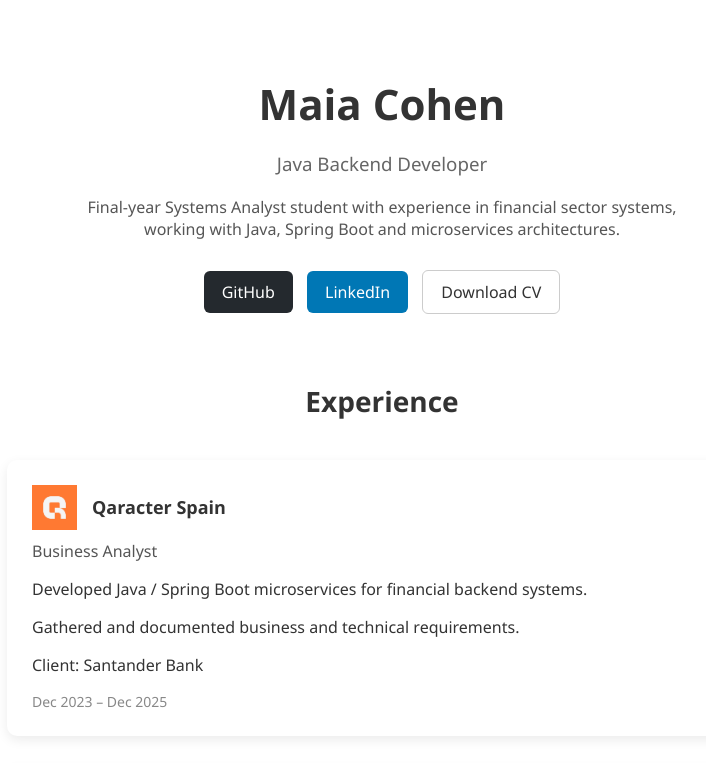
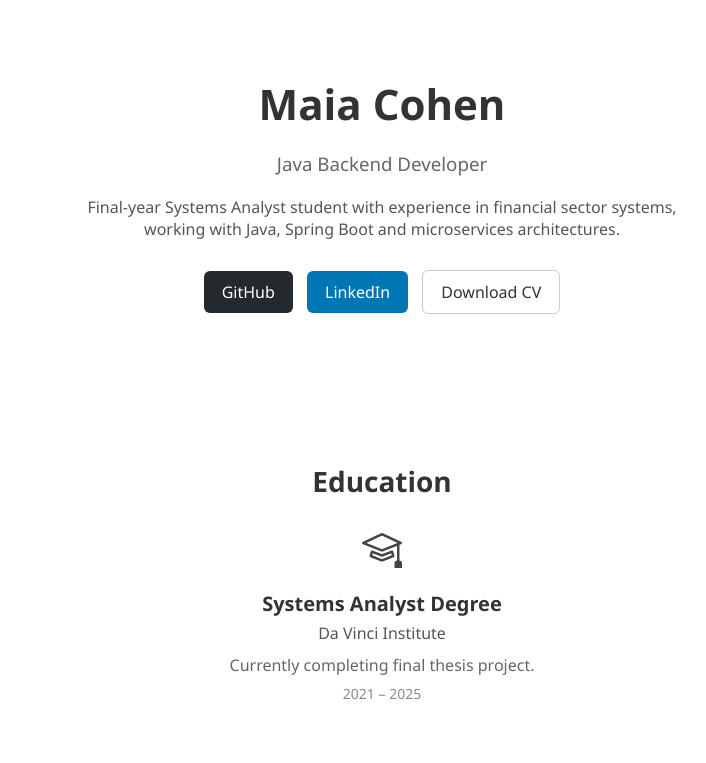
Before and after one commit to MaiaCohen/MaiaCohen.github.io, a plain HTML site: page index.html in a window 1280 px wide. Shown: the top 763 px of the page, without its empty margins (258-964 px from the left). Drawn offline with nearby package versions, Linux system fonts and the light colour scheme.

Commit message:
Add education section to index.html
Added education section with details about Systems Analyst Degree.

```diff
--- a/index.html
+++ b/index.html
@@ -36,6 +36,36 @@ working with Java, Spring Boot and microservices architectures.
 </div>
 
 </section>
+
+<section class="education-section">
+
+<h2 class="education-title">Education</h2>
+
+<div class="education-icon">
+<i class="bi bi-mortarboard"></i>
+</div>
+
+<div class="education-degree">
+Systems Analyst Degree
+</div>
+
+<div class="education-school">
+Da Vinci Institute
+</div>
+
+<div class="education-desc">
+Currently completing final thesis project.
+</div>
+
+<div class="education-date">
+2021 – 2025
+</div>
+
+</section>
+
+
+
+
 
 <section class="experience-section">
 
```
